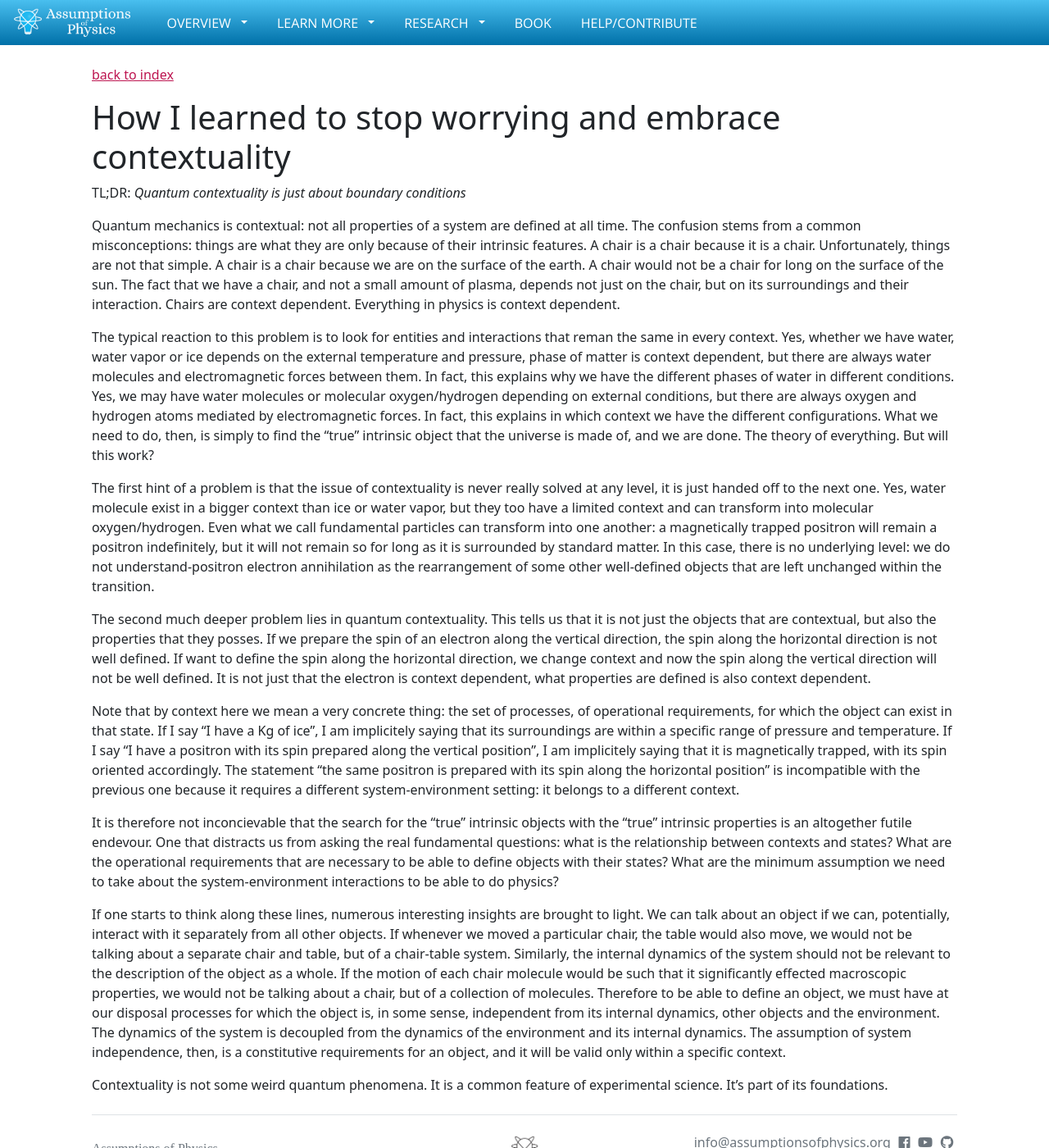
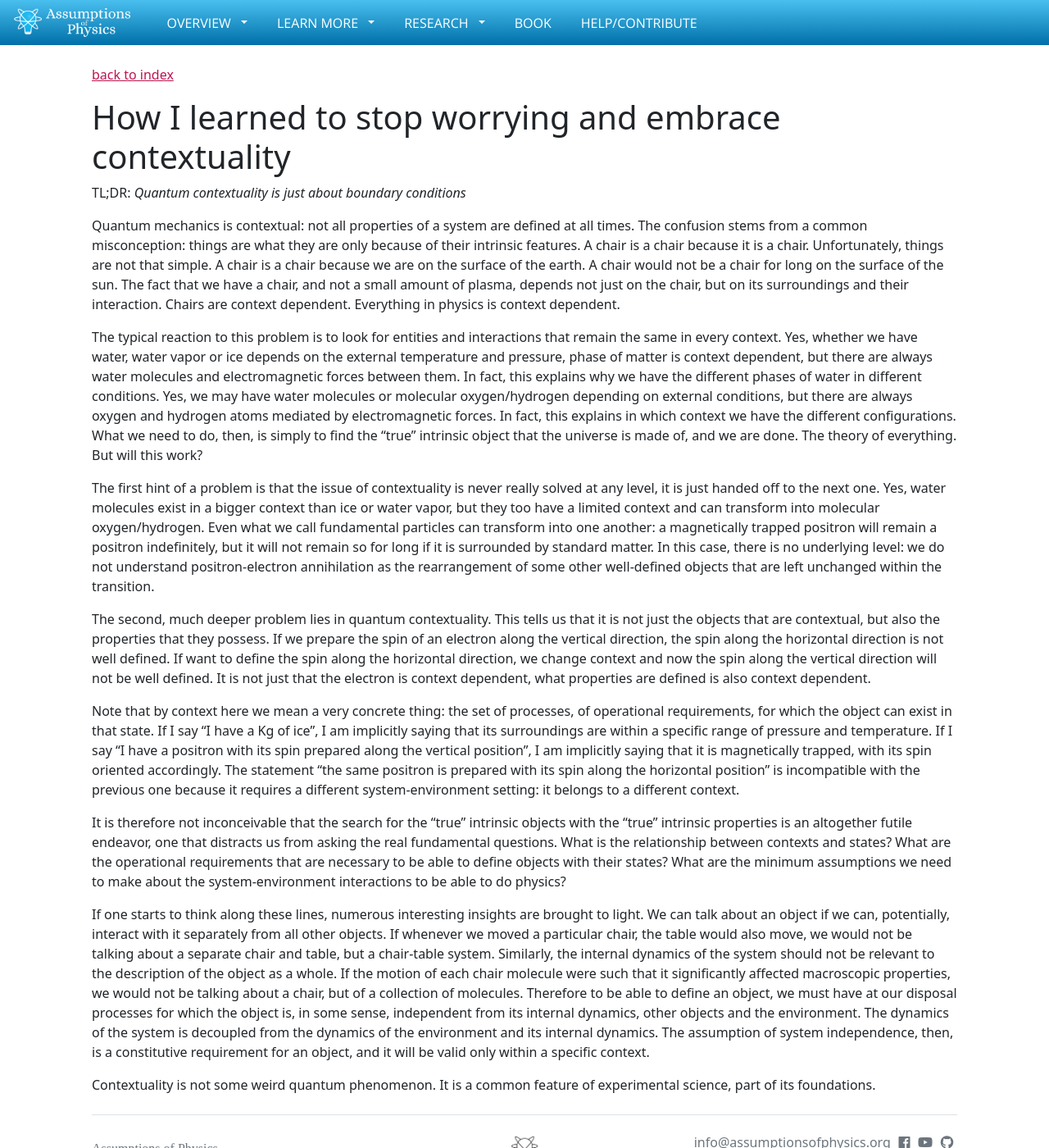
Before and after one commit to assumptionsofphysics/assumptionsofphysics.github.io, a Jekyll site: the page built from _essays/2024-10-15-embracing-contextuality.md, in a window 1280 px wide and 1400 px high. Shown: the whole window at 82% size. Built offline with Jekyll 4.4.1, drawn with Linux system fonts in a browser that asks for light colours; nearby versions of some CDN libraries; some web fonts are replaced.

Commit message:
Fixed typos

```diff
--- a/_essays/2024-10-15-embracing-contextuality.md
+++ b/_essays/2024-10-15-embracing-contextuality.md
@@ -6,18 +6,18 @@ tags: [Contextuality]
 draft: true
 ---
 
-Quantum mechanics is contextual: not all properties of a system are defined at all time. The confusion stems from a common misconceptions: things are what they are only because of their intrinsic features. A chair is a chair because it is a chair.  Unfortunately, things are not that simple. A chair is a chair because we are on the surface of the earth. A chair would not be a chair for long on the surface of the sun. The fact that we have a chair, and not a small amount of plasma, depends not just on the chair, but on its surroundings and their interaction. Chairs are context dependent. Everything in physics is context dependent.
+Quantum mechanics is contextual: not all properties of a system are defined at all times. The confusion stems from a common misconception: things are what they are only because of their intrinsic features. A chair is a chair because it is a chair.  Unfortunately, things are not that simple. A chair is a chair because we are on the surface of the earth. A chair would not be a chair for long on the surface of the sun. The fact that we have a chair, and not a small amount of plasma, depends not just on the chair, but on its surroundings and their interaction. Chairs are context dependent. Everything in physics is context dependent.
 
-The typical reaction to this problem is to look for entities and interactions that reman the same in every context. Yes, whether we have water, water vapor or ice depends on the external temperature and pressure, phase of matter is context dependent, but there are always water molecules and electromagnetic forces between them. In fact, this explains why we have the different phases of water in different conditions. Yes, we may have water molecules or molecular oxygen/hydrogen depending on external conditions, but there are always oxygen and hydrogen atoms mediated by electromagnetic forces. In fact, this explains in which context we have the different configurations. What we need to do, then, is simply to find the "true" intrinsic object that the universe is made of, and we are done. The theory of everything. But will this work?
+The typical reaction to this problem is to look for entities and interactions that remain the same in every context. Yes, whether we have water, water vapor or ice depends on the external temperature and pressure, phase of matter is context dependent, but there are always water molecules and electromagnetic forces between them. In fact, this explains why we have the different phases of water in different conditions. Yes, we may have water molecules or molecular oxygen/hydrogen depending on external conditions, but there are always oxygen and hydrogen atoms mediated by electromagnetic forces. In fact, this explains in which context we have the different configurations. What we need to do, then, is simply to find the "true" intrinsic object that the universe is made of, and we are done. The theory of everything. But will this work?
 
-The first hint of a problem is that the issue of contextuality is never really solved at any level, it is just handed off to the next one. Yes, water molecule exist in a bigger context than ice or water vapor, but they too have a limited context and can transform into molecular oxygen/hydrogen. Even what we call fundamental particles can transform into one another: a magnetically trapped positron will remain a positron indefinitely, but it will not remain so for long as it is surrounded by standard matter. In this case, there is no underlying level: we do not understand-positron electron annihilation as the rearrangement of some other well-defined objects that are left unchanged within the transition.
+The first hint of a problem is that the issue of contextuality is never really solved at any level, it is just handed off to the next one. Yes, water molecules exist in a bigger context than ice or water vapor, but they too have a limited context and can transform into molecular oxygen/hydrogen. Even what we call fundamental particles can transform into one another: a magnetically trapped positron will remain a positron indefinitely, but it will not remain so for long if it is surrounded by standard matter. In this case, there is no underlying level: we do not understand positron-electron annihilation as the rearrangement of some other well-defined objects that are left unchanged within the transition.
 
-The second much deeper problem lies in quantum contextuality. This tells us that it is not just the objects that are contextual, but also the properties that they posses. If we prepare the spin of an electron along the vertical direction, the spin along the horizontal direction is not well defined. If want to define the spin along the horizontal direction, we change context and now the spin along the vertical direction will not be well defined. It is not just that the electron is context dependent, what properties are defined is also context dependent.
+The second, much deeper problem lies in quantum contextuality. This tells us that it is not just the objects that are contextual, but also the properties that they possess. If we prepare the spin of an electron along the vertical direction, the spin along the horizontal direction is not well defined. If want to define the spin along the horizontal direction, we change context and now the spin along the vertical direction will not be well defined. It is not just that the electron is context dependent, what properties are defined is also context dependent.
 
-Note that by context here we mean a very concrete thing: the set of processes, of operational requirements, for which the object can exist in that state. If I say "I have a Kg of ice", I am implicitely saying that its surroundings are within a specific range of pressure and temperature. If I say "I have a positron with its spin prepared along the vertical position", I am implicitely saying that it is magnetically trapped, with its spin oriented accordingly. The statement "the same positron is prepared with its spin along the horizontal position" is incompatible with the previous one because it requires a different system-environment setting: it belongs to a different context.
+Note that by context here we mean a very concrete thing: the set of processes, of operational requirements, for which the object can exist in that state. If I say "I have a Kg of ice", I am implicitly saying that its surroundings are within a specific range of pressure and temperature. If I say "I have a positron with its spin prepared along the vertical position", I am implicitly saying that it is magnetically trapped, with its spin oriented accordingly. The statement "the same positron is prepared with its spin along the horizontal position" is incompatible with the previous one because it requires a different system-environment setting: it belongs to a different context.
 
-It is therefore not inconcievable that the search for the "true" intrinsic objects with the "true" intrinsic properties is an altogether futile endevour. One that distracts us from asking the real fundamental questions: what is the relationship between contexts and states? What are the operational requirements that are necessary to be able to define objects with their states? What are the minimum assumption we need to take about the system-environment interactions to be able to do physics?
+It is therefore not inconceivable that the search for the "true" intrinsic objects with the "true" intrinsic properties is an altogether futile endeavor, one that distracts us from asking the real fundamental questions. What is the relationship between contexts and states? What are the operational requirements that are necessary to be able to define objects with their states? What are the minimum assumptions we need to make about the system-environment interactions to be able to do physics?
 
-If one starts to think along these lines, numerous interesting insights are brought to light. We can talk about an object if we can, potentially, interact with it separately from all other objects. If whenever we moved a particular chair, the table would also move, we would not be talking about a separate chair and table, but of a chair-table system. Similarly, the internal dynamics of the system should not be relevant to the description of the object as a whole. If the motion of each chair molecule would be such that it significantly effected macroscopic properties, we would not be talking about a chair, but of a collection of molecules. Therefore to be able to define an object, we must have at our disposal processes for which the object is, in some sense, independent from its internal dynamics, other objects and the environment. The dynamics of the system is decoupled from the dynamics of the environment and its internal dynamics. The assumption of system independence, then, is a constitutive requirements for an object, and it will be valid only within a specific context.
+If one starts to think along these lines, numerous interesting insights are brought to light. We can talk about an object if we can, potentially, interact with it separately from all other objects. If whenever we moved a particular chair, the table would also move, we would not be talking about a separate chair and table, but a chair-table system. Similarly, the internal dynamics of the system should not be relevant to the description of the object as a whole. If the motion of each chair molecule were such that it significantly affected macroscopic properties, we would not be talking about a chair, but of a collection of molecules. Therefore to be able to define an object, we must have at our disposal processes for which the object is, in some sense, independent from its internal dynamics, other objects and the environment. The dynamics of the system is decoupled from the dynamics of the environment and its internal dynamics. The assumption of system independence, then, is a constitutive requirement for an object, and it will be valid only within a specific context.
 
-Contextuality is not some weird quantum phenomena. It is a common feature of experimental science. It's part of its foundations.
+Contextuality is not some weird quantum phenomenon. It is a common feature of experimental science, part of its foundations.
```
